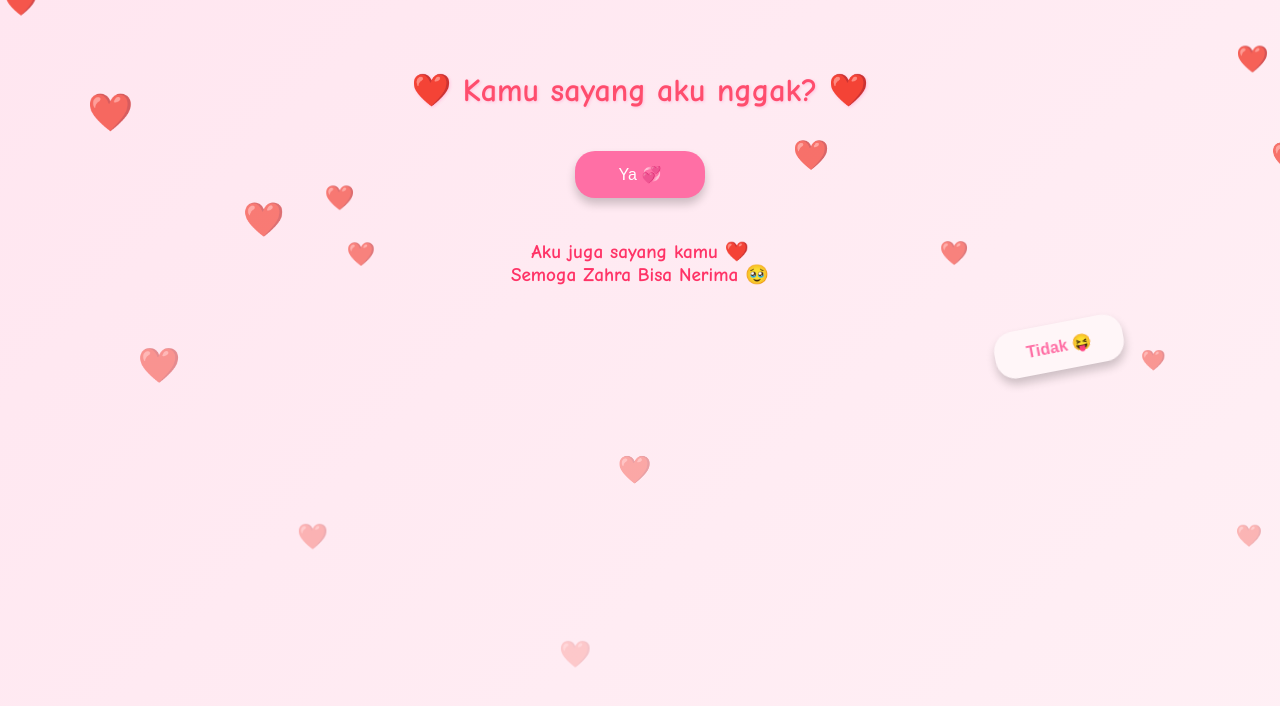
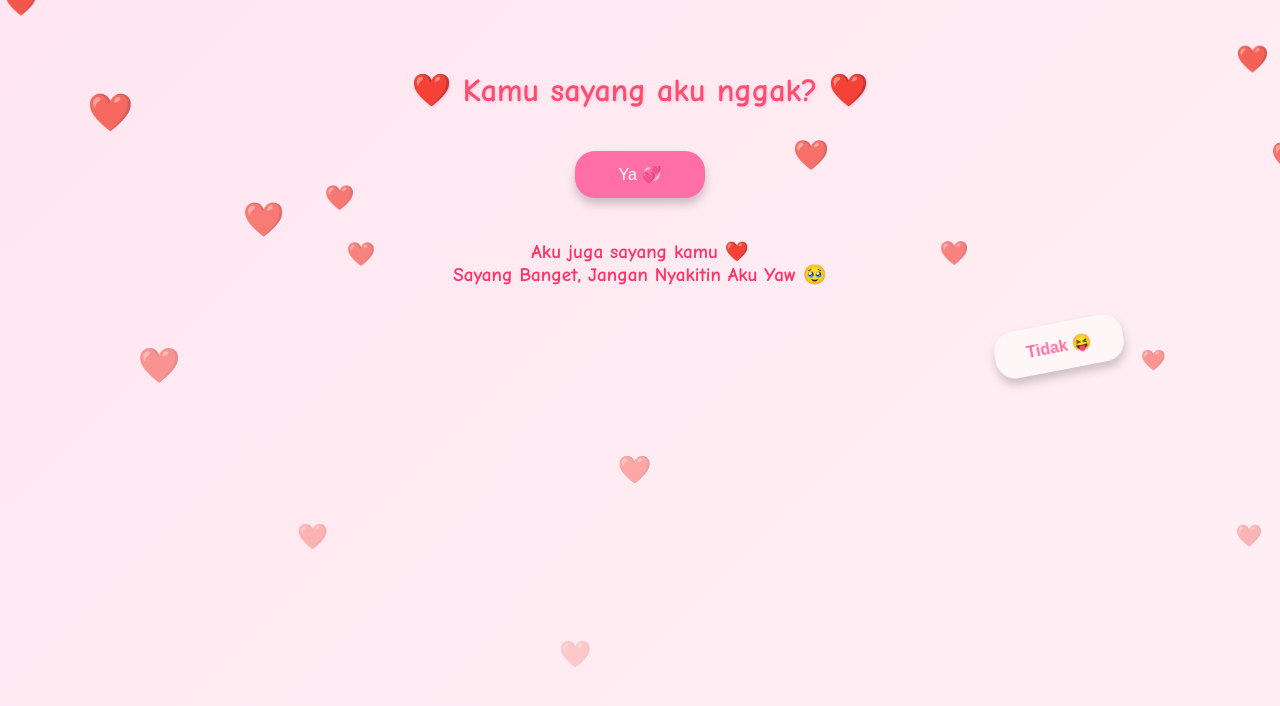
Before and after one commit to Raafiazra/Zahra-By-Azra, a plain HTML site: page index.html in a window 1280 px wide. Both pictures are taken after a click on the button "Ya 💞". Drawn offline with Linux system fonts and the light colour scheme.

Commit message:
Update index.html

```diff
--- a/index.html
+++ b/index.html
@@ -160,7 +160,7 @@
 
   // klik Ya
   yesBtn.addEventListener('click', () => {
-    message.textContent = "Aku juga sayang kamu ❤️\nSemoga Zahra Bisa Nerima 🥹";
+    message.textContent = "Aku juga sayang kamu ❤️\nSayang Banget, Jangan Nyakitin Aku Yaw 🥹";
     for (let i=0; i<20; i++) {
       setTimeout(createHeart, i * 200);
     }
```
